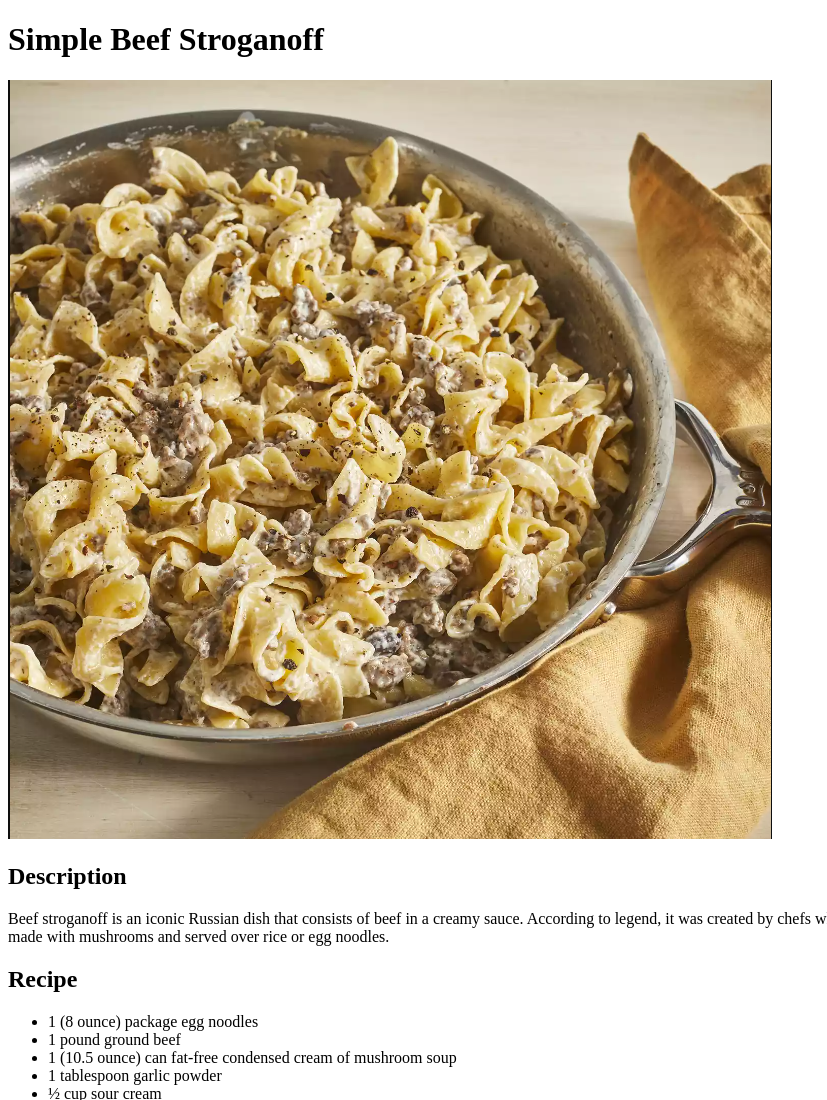
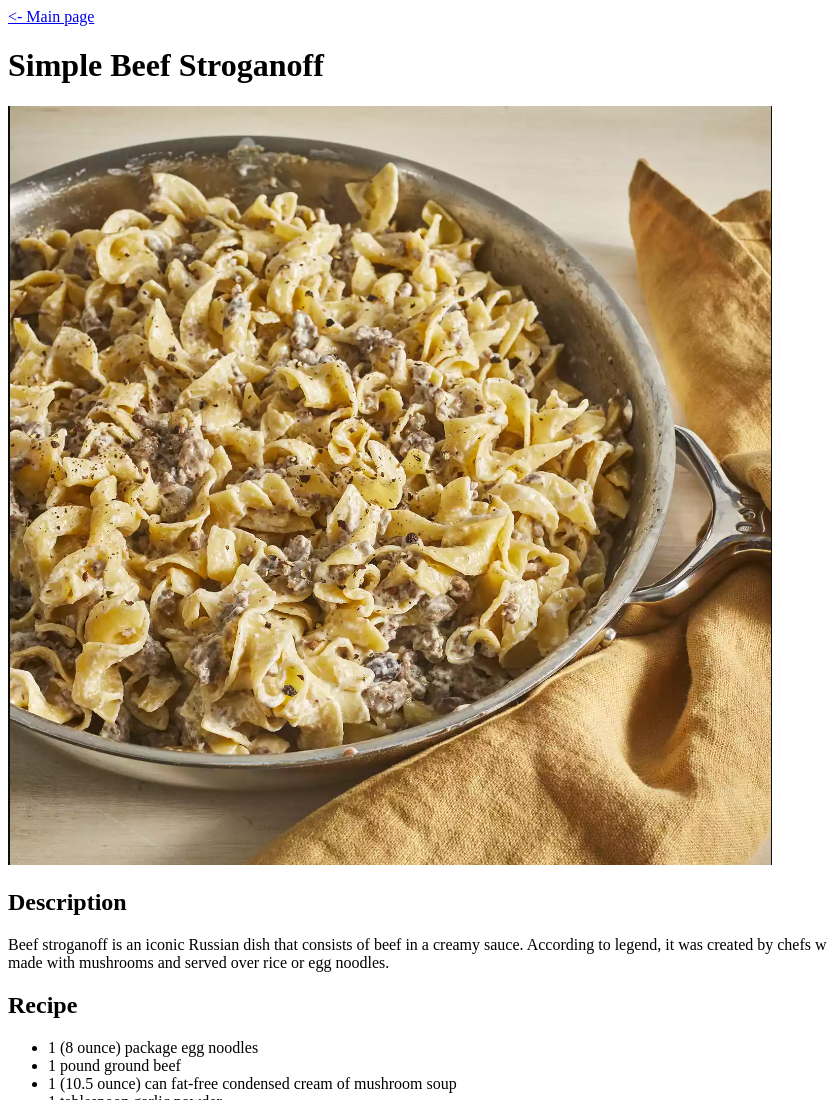
Before and after one commit to Freenzygsx/odin-recipes, a plain HTML site: page recipes/simple-beef-stroganoff.html in a window 1280 px wide. Shown: the top 1100 px of the page, without its empty margins (0-827 px from the left). Drawn offline with Linux system fonts and the light colour scheme.

Commit message:
Add main page link to recipes

```diff
--- a/recipes/simple-beef-stroganoff.html
+++ b/recipes/simple-beef-stroganoff.html
@@ -7,6 +7,7 @@
     <title>Stroganoff Beef</title>
 </head>
 <body>
+    <a href="../index.html"> <- Main page</a>
     <h1>Simple Beef Stroganoff</h1>
     <img src="../img/simple-stroganoff.png" alt="Simple Beef Stroganoff">
     <h2>Description</h2>
```
Also changed, not shown: recipes/simple-macaroni.html (+1 -0 lines), recipes/tortilla-pizza.html (+1 -0 lines).
